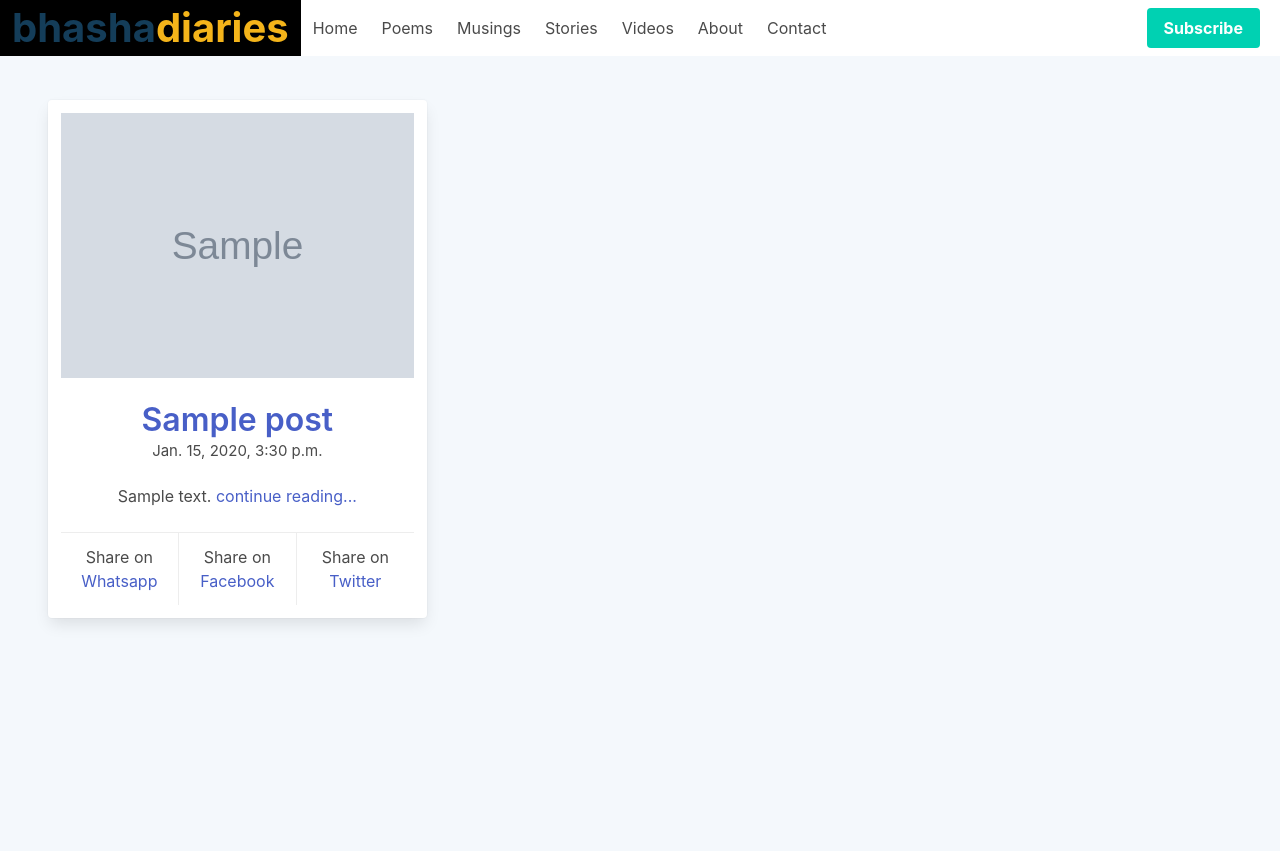
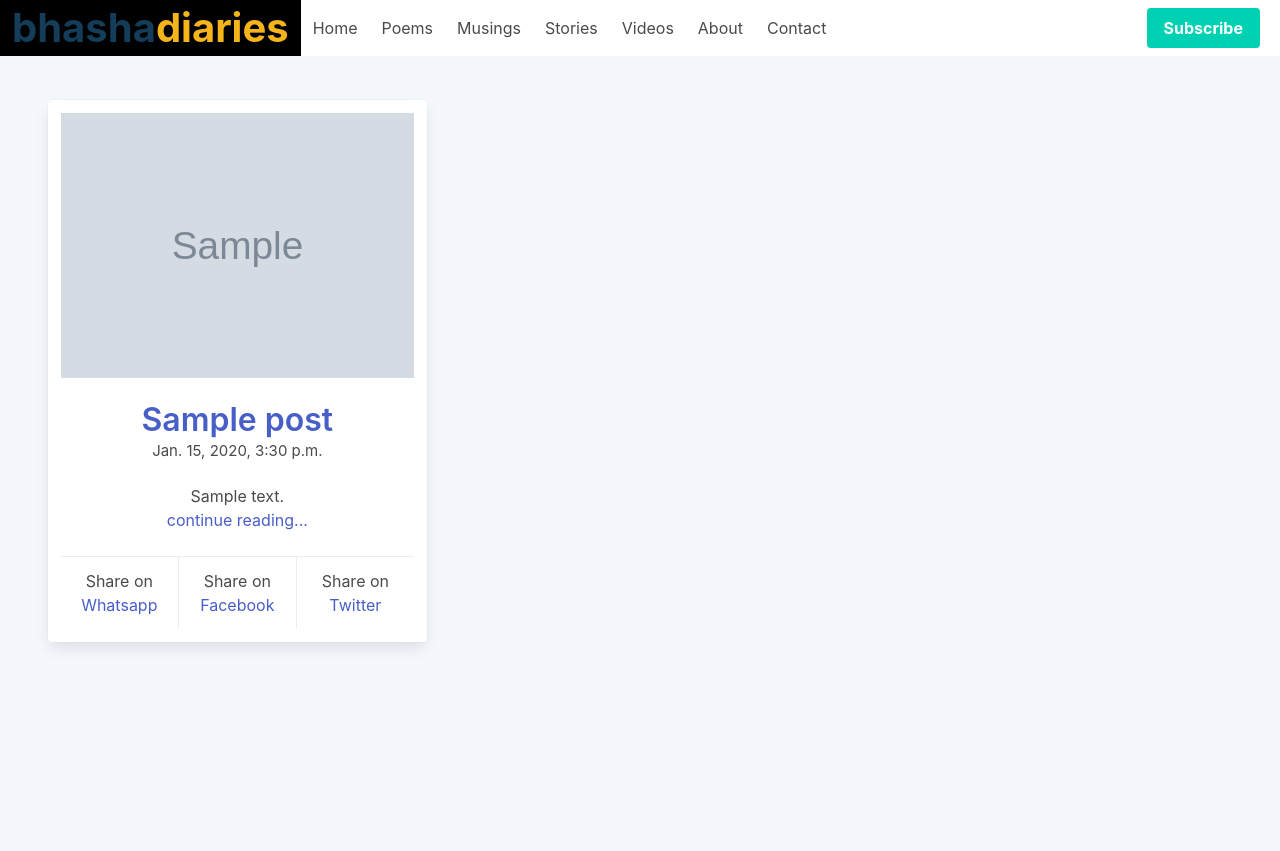
Before and after one commit to Krandheer/poetry, a Django app: page /blog/ in a window 1280 px wide. Shown: the top 851 px of the page. Run offline with Django 3.2, Linux system fonts and the light colour scheme; tables that the repository leaves empty hold one stand-in row (values such as "Sample post"); grey boxes marked "Sample" are stand-in pictures; some libraries are stand-ins or nearby versions.

Commit message:
post-list

```diff
--- a/blog/templates/blog/post_list.html
+++ b/blog/templates/blog/post_list.html
@@ -30,15 +30,12 @@
 			  					<p class="title" ><a href="{% url 'blog:post_detail' post.slug %}">{{post.title}}</a></p>
 
 				        		<p class="subtitle" style="font-size: 15px;">{{post.created_on}}</p>
-				        		<div class="content">
-				        			{{post.content|safe|slice:":200"}}
 
-				        			<a href="{%url 'blog:post_detail' post.slug %}">continue reading...</a>
-				        		</div>
 
-				        		<!-- <p>{{post.content|safe|slice:":200"}}</p> -->
+				        		<p>{{post.content|striptags|truncatewords:10}}</p>
 
-				        		<!-- <a href="{%url 'blog:post_detail' post.slug %}">continue reading...</a>  -->
+
+				        		<a href="{%url 'blog:post_detail' post.slug %}">continue reading...</a>
 
 			      			</div>
 			      			<footer class="card-footer" style="margin-top:auto">
```
